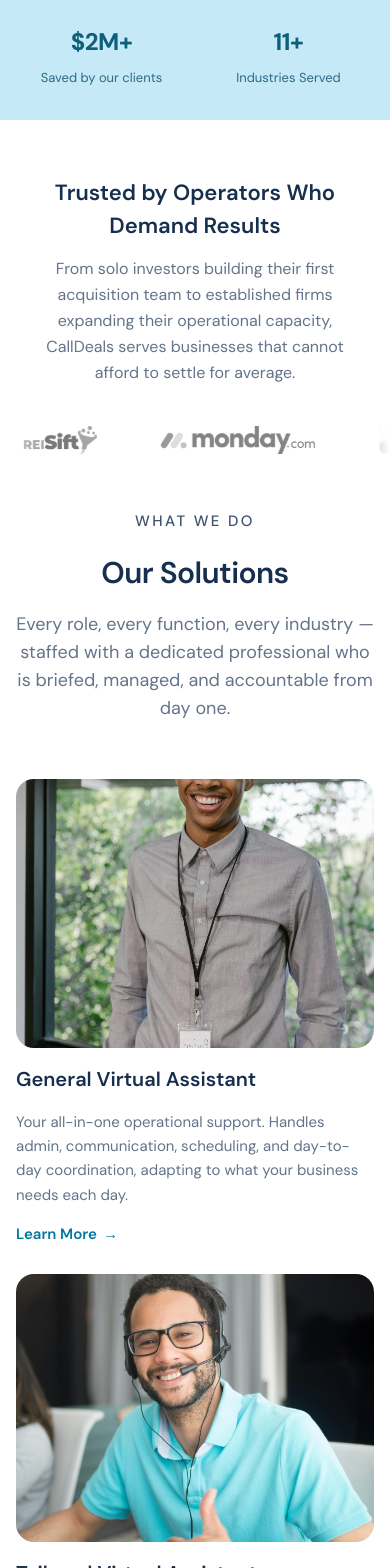
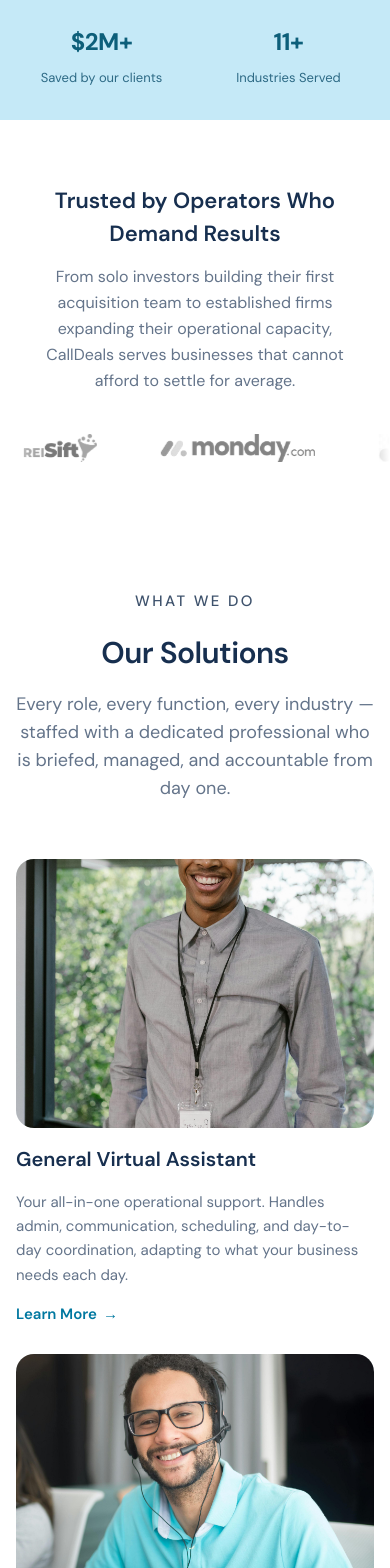
Before and after one commit to alaamuhamed2097/calldeals-website, a Next.js app: page / in a window 390 px wide. Shown: the part 1240-2808 px from the top of the page. Built offline with nearby package versions, Linux system fonts and the light colour scheme.

Commit message:
style: update padding for multiple components
Co-authored-by: Alaa Mohamed <189250003+alaamuhamed2097@users.noreply.github.com>

```diff
--- a/components/ClientResults.tsx
+++ b/components/ClientResults.tsx
@@ -4,7 +4,7 @@ import { Button } from "./ui/Button";
 export function ClientResults() {
   return (
     <section aria-label="Client results" className="bg-white">
-      <Container className="pt-14 sm:pt-20 lg:pt-24">
+      <Container className="pt-16 pb-16 sm:pt-20 sm:pb-20 lg:pt-28 lg:pb-28">
         <div className="grid grid-cols-1 items-center gap-12 lg:grid-cols-[0.9fr_1.1fr]">
           <div>
             <h2 className="mb-[18px] text-[clamp(28px,3.4vw,42px)] font-bold leading-[1.1] tracking-[-0.02em] text-navy">
--- a/components/IndustryExpertise.tsx
+++ b/components/IndustryExpertise.tsx
@@ -14,7 +14,7 @@ export function IndustryExpertise() {
 
   return (
     <section id="industries" aria-label="Industry expertise" className="scroll-mt-24 bg-white">
-      <Container className="pt-14 sm:pt-20 lg:pt-24">
+      <Container className="pt-16 pb-16 sm:pt-20 sm:pb-20 lg:pt-28 lg:pb-28">
         <div className="grid grid-cols-1 items-start gap-12 lg:grid-cols-2">
           {/* Left: heading + tabs */}
           <div>
--- a/components/Solutions.tsx
+++ b/components/Solutions.tsx
@@ -7,7 +7,7 @@ import { Reveal } from "./ui/Reveal";
 export function Solutions() {
   return (
     <section id="solutions" aria-label="Our solutions" className="scroll-mt-24 bg-white">
-      <Container className="pt-14 text-center sm:pt-20 lg:pt-[90px]">
+      <Container className="pt-16 pb-16 text-center sm:pt-20 sm:pb-20 lg:pt-28 lg:pb-28">
         <Reveal variant="fade-up">
           <p className="text-[15px] font-medium tracking-[0.16em] text-slateblue">WHAT WE DO</p>
           <h2 className="mb-4 mt-[18px] text-[clamp(30px,3.6vw,44px)] font-semibold tracking-[-0.02em] text-navy">
--- a/components/StrategyCTA.tsx
+++ b/components/StrategyCTA.tsx
@@ -4,7 +4,7 @@ export function StrategyCTA() {
   return (
     <section
       aria-label="Book a strategy call"
-      className="bg-white px-4 pt-14 sm:px-6 sm:pt-20 lg:px-12 lg:pt-[90px]"
+      className="bg-white px-4 pt-16 pb-16 sm:px-6 sm:pt-20 sm:pb-20 lg:px-12 lg:pt-28 lg:pb-28"
     >
       <div className="relative mx-auto max-w-site overflow-hidden rounded-[24px] bg-[linear-gradient(120deg,#0087A5_0%,#006E8A_100%)] px-6 py-10 text-center sm:py-16 lg:py-[72px]">
         <div
--- a/components/TrustedBy.tsx
+++ b/components/TrustedBy.tsx
@@ -10,7 +10,7 @@ const logos = [
 
 export function TrustedBy() {
   return (
-    <section aria-label="Trusted by" className="bg-white pt-14 text-center sm:pt-20 lg:pt-[84px]">
+    <section aria-label="Trusted by" className="bg-white pt-16 pb-16 text-center sm:pt-20 sm:pb-20 lg:pt-28 lg:pb-28">
       <div className="mx-auto max-w-[980px] px-6">
         <h2 className="mb-3.5 text-[clamp(22px,2.4vw,28px)] font-semibold text-navy">
           Trusted by Operators Who Demand Results
--- a/components/VideoCollage.tsx
+++ b/components/VideoCollage.tsx
@@ -3,7 +3,7 @@ import { Container } from "./ui/Container";
 /** "How it works" collaboration workflow section. */
 export function VideoCollage() {
   return (
-    <section aria-label="How it works" className="bg-[#E8F5FB] py-12 sm:py-16 lg:py-24">
+    <section aria-label="How it works" className="bg-[#E8F5FB] py-16 sm:py-20 lg:py-28">
       <Container>
         <div className="w-full">
           {/* eslint-disable-next-line @next/next/no-img-element */}
```
